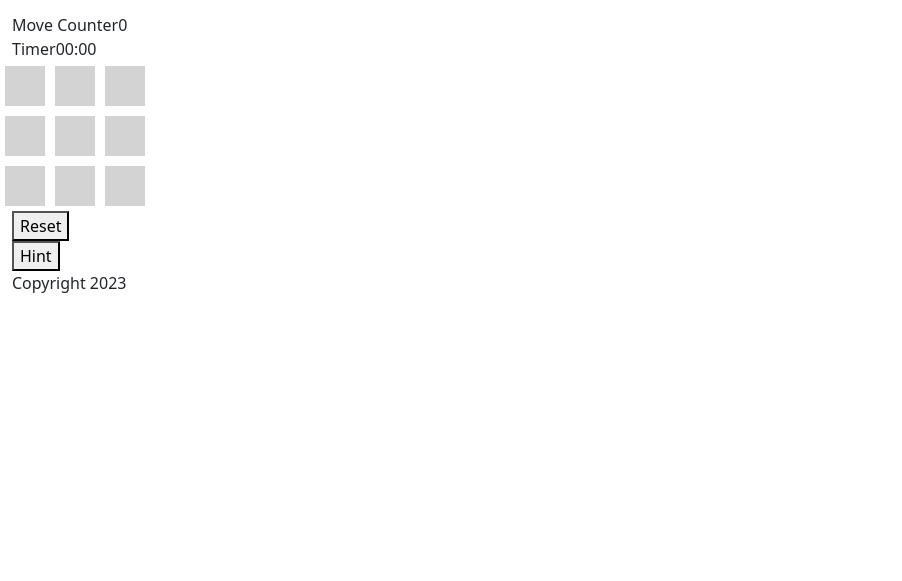
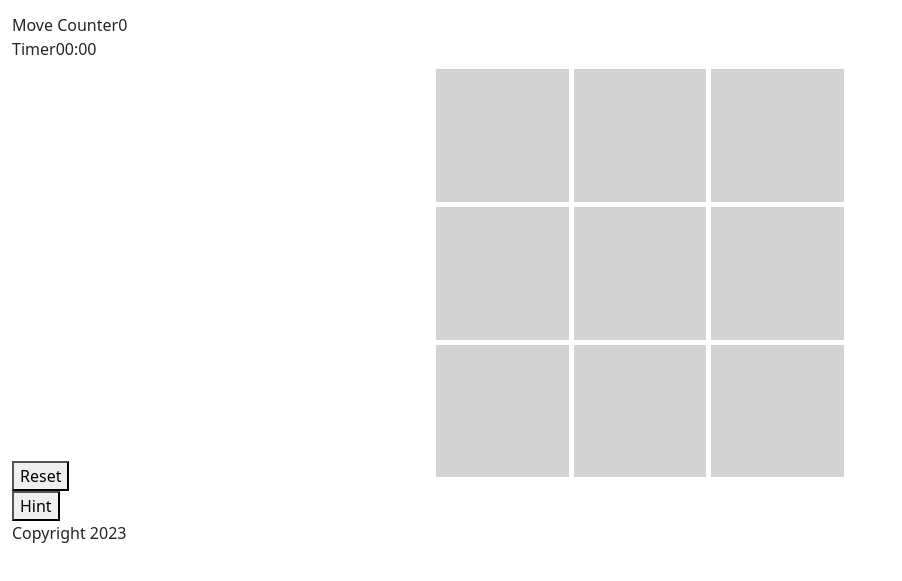
Before and after one commit to Hanmb17/C1_MS2_LIGHTSOUT, a plain HTML site: page game.html in a window 1280 px wide. Shown: the part 129-710 px from the top of the page, without its empty margins (0-902 px from the left). Drawn offline with nearby package versions, Linux system fonts and the light colour scheme.

Commit message:
Add reponsive styling to the game grid

```diff
--- a/assets/css/style.css
+++ b/assets/css/style.css
@@ -1,12 +1,25 @@
 
 /* --- Game styling --- */
 
+#game-grid {
+    display: grid;
+    gap: 5px;
+    max-height: 50vh;
+    aspect-ratio: 1;
+    margin: auto;
+}
+
+#game-grid .row {
+    align-items: center;
+    justify-content: center;
+    gap: 5px;
+  }
+
 /* Light styling */
 .light {
-    width: 40px;
-    height: 40px;
+    width: 100%;
+    aspect-ratio: 1;
     background-color: lightgrey;
-    margin: 5px;
   }
 
   .on:not(.fire, .water, .earth, .air) {
--- a/assets/js/game.js
+++ b/assets/js/game.js
@@ -49,7 +49,7 @@ function setUpGrid(){// Generate the game grid HTML based on the specified gridS
         for (var j = 0; j < gridSize; j++) {
             // // Give the light the correct corresponding number
             var lightNumber = i * gridSize + j + 1;
-            gameGridHtml += '<div class="light" id="'+ lightNumber +'"></div>';
+            gameGridHtml += '<div class="light col" id="'+ lightNumber +'"></div>';
         }
         // After creating all the lights for the row, add a closing </div> tag to close the row
         gameGridHtml += '</div>';
--- a/game.html
+++ b/game.html
@@ -31,7 +31,7 @@
                 <div>Timer<span id="timer">00:00</span></div>
             </div>
             <!-- Game board-->
-            <div id="game-grid"></div>
+            <div id="game-grid" class="p-2"></div>
 
             <div id="game-controls">
                 <div><button id="reset-button">Reset</button></div>
```
